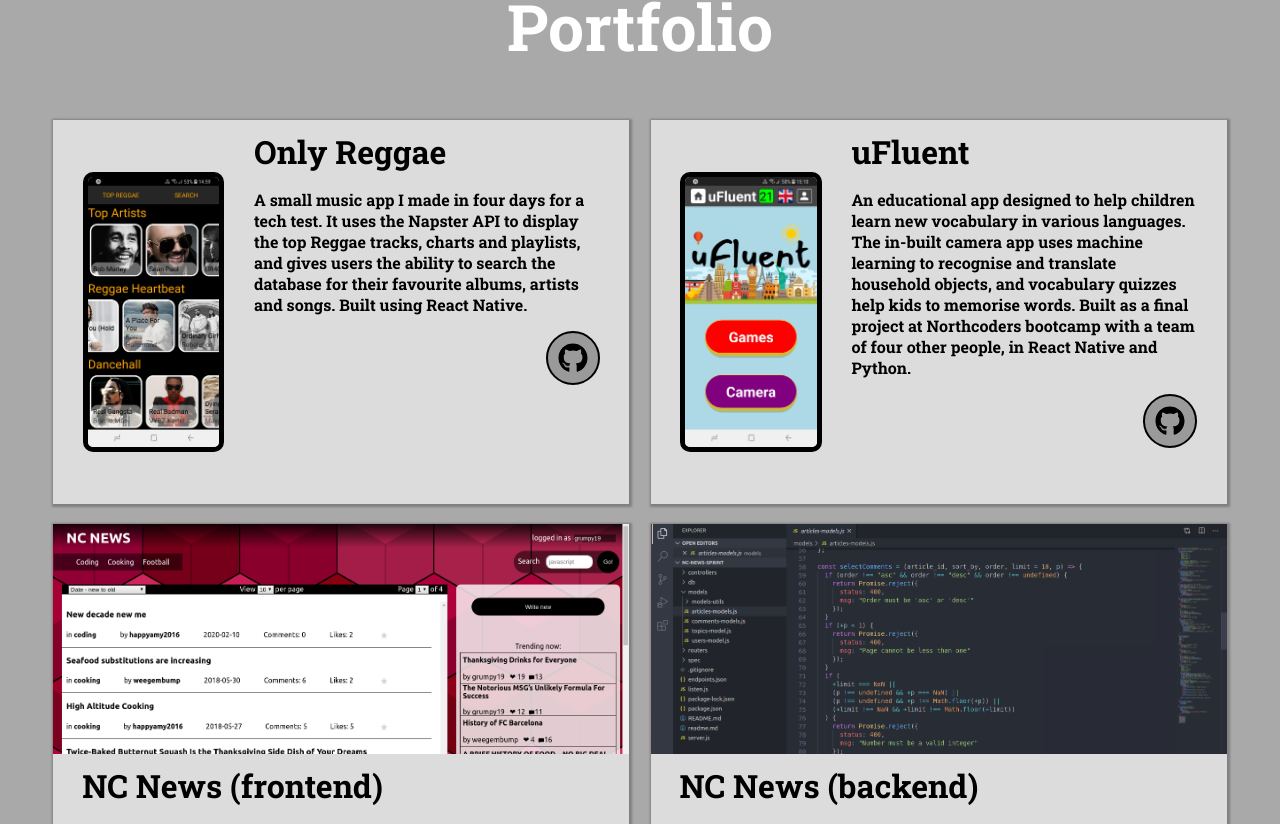
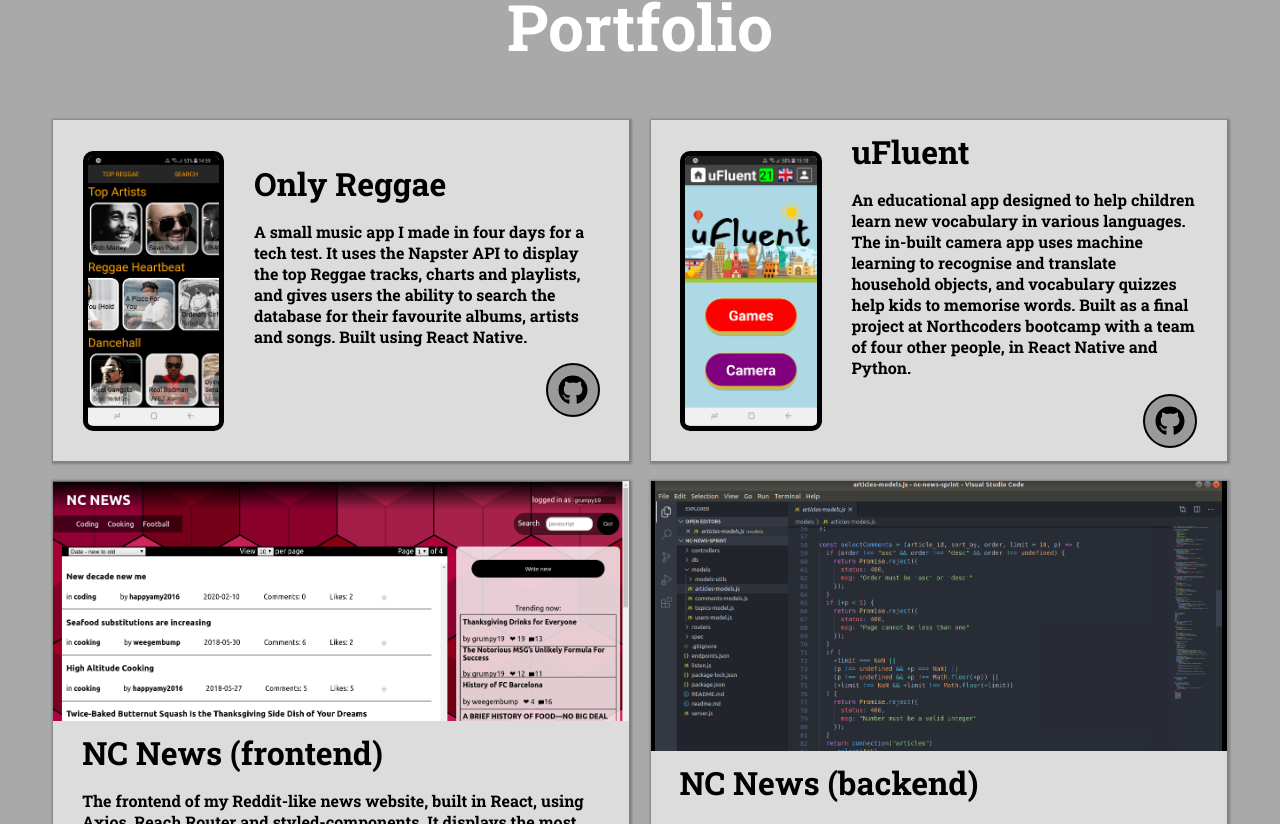
Before and after one commit to joecooper1/pf, a React (Create React App) app: page / in a window 1280 px wide. Shown: the part 1356-2180 px from the top of the page. Built offline with nearby package versions, Linux system fonts and the light colour scheme.

Commit message:
make height variable

```diff
--- a/src/styles/Projects.js
+++ b/src/styles/Projects.js
@@ -43,15 +43,6 @@ export const ProjectStyle = styled.li`
       ? `${props.width * 0.45}px`
       : `${props.width * 0.95}px`;
   }};
-  height: ${(props) => {
-    return props.type === "vertical"
-      ? props.width > 1024
-        ? `${props.width * 0.3}px`
-        : `360px`
-      : props.width > 1024
-      ? `${props.width * 0.4}px`
-      : ``;
-  }};
   background-color: rgba(255, 255, 255, 0.6);
   box-shadow: 1px 1px 2px 2px grey;
   margin-top: 20px;
@@ -88,7 +79,7 @@ export const Links = styled.nav`
     return props.width > 1024
       ? ""
       : "width: 100%; justify-content: space-between";
-  }}
+  }}// background-color: pink
 `;
 
 export const Link = styled.a`
@@ -106,9 +97,9 @@ export const Image = styled.img`
       ? props.width > 1024
         ? "height: 90%; border-radius: 10px; border: 5px solid black;"
         : `height: 270px; border-radius: 10px; border: 5px solid black;`
-      : "width: 100%; height: 45%;";
+      : "width: 100%; max-height: 270px; background-color: black";
   }};
-  object-fit: cover;
+  object-fit: contain;
 `;
 
 export const Info = styled.div`
@@ -121,13 +112,11 @@ export const Info = styled.div`
       ? "90%"
       : "95%";
   }};
-  height: ${(props) => {
-    return props.type === "vertical" ? "95%" : "";
-  }};
   display: flex;
   flex-direction: column;
   padding-top: 10px;
   padding-bottom: 10px;
+  // background-color: blue
 `;
 
 export const Text = styled.p`
```
